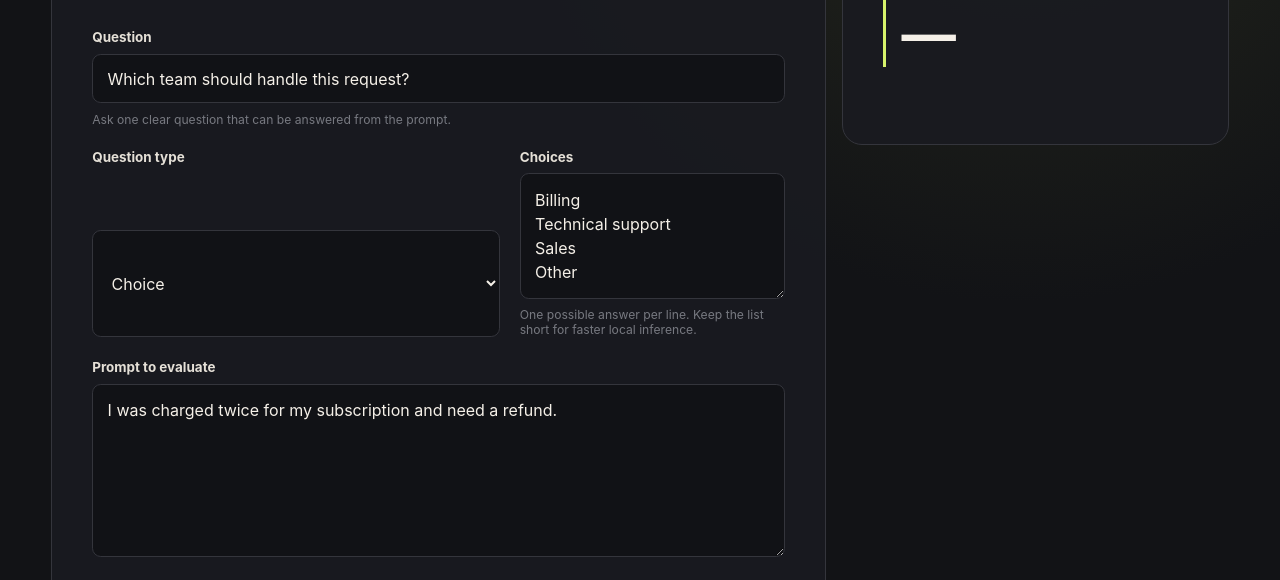
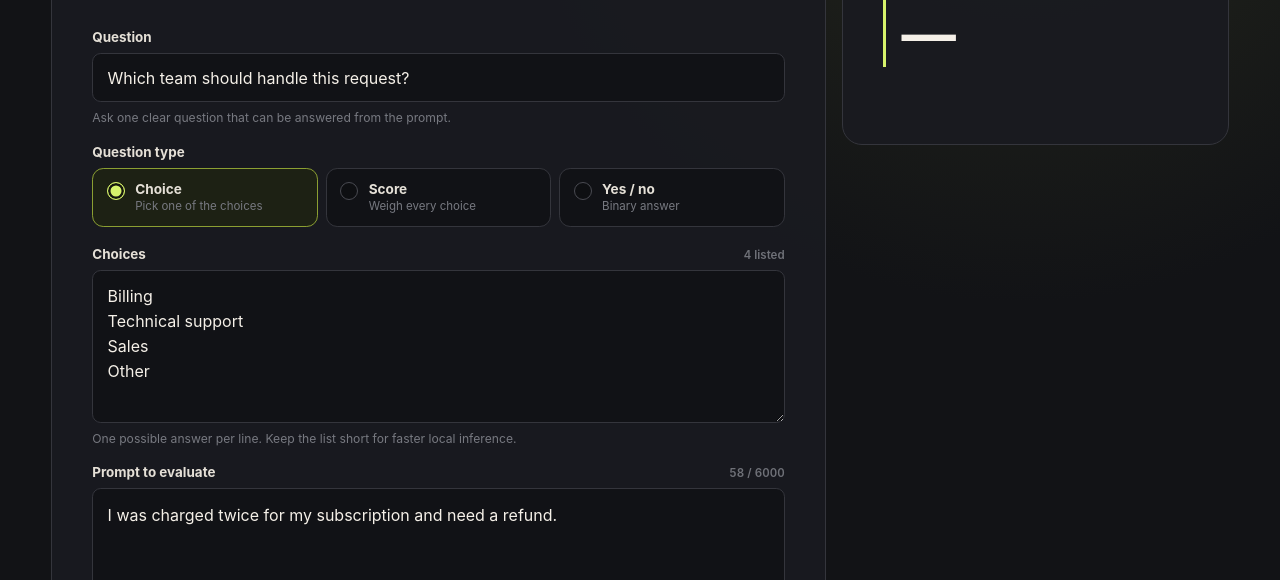
Before and after one commit to zeachco/hybrid-classification-poc, a website built with Vite: page client/index.html in a window 1280 px wide. Shown: the part 209-789 px from the top of the page. Built offline with nearby package versions, Linux system fonts and the light colour scheme.

Commit message:
Improve decision input UX
Replace the question-type select with a segmented control, make the
input fields a single full-width column, and add live choice/prompt
counters plus a Ctrl+Enter shortcut to evaluate.

```diff
--- a/client/src/main.ts
+++ b/client/src/main.ts
@@ -94,18 +94,39 @@ app.innerHTML = `
         <small>Ask one clear question that can be answered from the prompt.</small>
       </label>
 
-      <label class="field">
-        <span>Question type</span>
-        <select name="question_type" data-question-type>
-          <option value="choice">Choice</option>
-          <option value="score">Score</option>
-          <option value="noul">Yes / no</option>
-        </select>
+      <div class="field field-wide type-field">
+        <span id="question-type-label">Question type</span>
+        <div class="segmented" role="radiogroup" aria-labelledby="question-type-label" data-question-type>
+          <label class="segment">
+            <input type="radio" name="question_type" value="choice" checked />
+            <span class="segment-copy">
+              <strong>Choice</strong>
+              <small>Pick one of the choices</small>
+            </span>
           </label>
+          <label class="segment">
+            <input type="radio" name="question_type" value="score" />
+            <span class="segment-copy">
+              <strong>Score</strong>
+              <small>Weigh every choice</small>
+            </span>
+          </label>
+          <label class="segment">
+            <input type="radio" name="question_type" value="noul" />
+            <span class="segment-copy">
+              <strong>Yes / no</strong>
+              <small>Binary answer</small>
+            </span>
+          </label>
+        </div>
+      </div>
 
-      <label class="field choices-field" data-choices-field>
+      <label class="field field-wide choices-field" data-choices-field>
+        <span class="field-label">
           <span data-choices-label>Choices</span>
-        <textarea name="choices" rows="4" data-choices required>Billing
+          <span class="field-count" data-choices-count>4 listed</span>
+        </span>
+        <textarea name="choices" rows="5" data-choices required spellcheck="false">Billing
 Technical support
 Sales
 Other</textarea>
@@ -113,8 +134,12 @@ Other</textarea>
       </label>
 
       <label class="field field-wide prompt-field">
+        <span class="field-label">
           <span>Prompt to evaluate</span>
-        <textarea name="prompt" rows="6" required maxlength="6000" placeholder="Paste the text Laya should classify…">I was charged twice for my subscription and need a refund.</textarea>
+          <span class="field-count" data-prompt-count>0 / 6000</span>
+        </span>
+        <textarea name="prompt" rows="7" required maxlength="6000" data-prompt placeholder="Paste the text Laya should classify…">I was charged twice for my subscription and need a refund.</textarea>
+        <small>Press <kbd>Ctrl</kbd> + <kbd>Enter</kbd> to evaluate.</small>
       </label>
 
       <div class="client-loading" data-client-loading hidden aria-live="polite">
@@ -156,9 +181,12 @@ Other</textarea>
 `;
 
 const form = app.querySelector<HTMLFormElement>("[data-form]");
-const typeSelect = app.querySelector<HTMLSelectElement>("[data-question-type]");
+const typeGroup = app.querySelector<HTMLElement>("[data-question-type]");
 const choicesField = app.querySelector<HTMLElement>("[data-choices-field]");
 const choicesInput = app.querySelector<HTMLTextAreaElement>("[data-choices]");
+const choicesCount = app.querySelector<HTMLElement>("[data-choices-count]");
+const promptInput = app.querySelector<HTMLTextAreaElement>("[data-prompt]");
+const promptCount = app.querySelector<HTMLElement>("[data-prompt-count]");
 const submit = app.querySelector<HTMLButtonElement>("[data-submit]");
 const submitSpinner = app.querySelector<HTMLElement>("[data-submit-spinner]");
 const submitLabel = app.querySelector<HTMLElement>("[data-submit-label]");
@@ -173,15 +201,45 @@ const classification = app.querySelector<HTMLElement>("[data-classification]");
 const confidence = app.querySelector<HTMLElement>("[data-confidence]");
 const probabilities = app.querySelector<HTMLElement>("[data-probabilities]");
 
+function selectedQuestionType(): QuestionType {
+  const checked = form?.querySelector<HTMLInputElement>("input[name='question_type']:checked");
+  return (checked?.value ?? "choice") as QuestionType;
+}
+
+function updateChoicesCount(): void {
+  if (!choicesCount || !choicesInput) return;
+  const count = choicesInput.value
+    .split("\n")
+    .map((choice) => choice.trim())
+    .filter(Boolean).length;
+  choicesCount.textContent = count === 1 ? "1 listed" : `${count} listed`;
+}
+
+function updatePromptCount(): void {
+  if (!promptCount || !promptInput) return;
+  promptCount.textContent = `${promptInput.value.length} / ${promptInput.maxLength}`;
+}
+
 function updateQuestionType(): void {
-  const isYesNo = typeSelect?.value === "noul";
-  if (!choicesField || !choicesInput) return;
+  const isYesNo = selectedQuestionType() === "noul";
+  if (choicesField && choicesInput) {
     choicesField.hidden = isYesNo;
     choicesInput.required = !isYesNo;
   }
+  updateChoicesCount();
+}
 
-typeSelect?.addEventListener("change", updateQuestionType);
+typeGroup?.addEventListener("change", updateQuestionType);
+choicesInput?.addEventListener("input", updateChoicesCount);
+promptInput?.addEventListener("input", updatePromptCount);
+form?.addEventListener("keydown", (event) => {
+  if (event.key === "Enter" && (event.metaKey || event.ctrlKey)) {
+    event.preventDefault();
+    form?.requestSubmit();
+  }
+});
 updateQuestionType();
+updatePromptCount();
 
 function setStatus(message: string, state: "ready" | "error" | "loading" | "") {
   if (!status) return;
--- a/client/src/styles.css
+++ b/client/src/styles.css
@@ -217,8 +217,8 @@ h2 {
 
 .field {
   display: grid;
-  gap: 0.55rem;
-  margin-bottom: 1.35rem;
+  gap: 0.5rem;
+  margin-bottom: 1.15rem;
 }
 
 .field-wide {
@@ -227,8 +227,7 @@ h2 {
 
 .classifier {
   display: grid;
-  grid-template-columns: minmax(0, 1fr) minmax(12rem, 0.65fr);
-  column-gap: 1.25rem;
+  grid-template-columns: minmax(0, 1fr);
 }
 
 .form-heading,
@@ -253,6 +252,114 @@ h2 {
   font-size: 0.76rem;
 }
 
+.field-label {
+  display: flex;
+  align-items: baseline;
+  justify-content: space-between;
+  gap: 0.75rem;
+}
+
+.field-count {
+  color: #6f7178;
+  font-size: 0.72rem;
+  font-weight: 600;
+  font-variant-numeric: tabular-nums;
+  white-space: nowrap;
+}
+
+.segmented {
+  display: grid;
+  grid-template-columns: repeat(auto-fit, minmax(min(100%, 9.5rem), 1fr));
+  gap: 0.5rem;
+}
+
+.segment {
+  position: relative;
+  display: flex;
+  align-items: flex-start;
+  gap: 0.65rem;
+  border: 1px solid var(--line);
+  border-radius: 0.7rem;
+  background: #111216;
+  padding: 0.75rem 0.85rem;
+  cursor: pointer;
+  transition: border-color 140ms ease, background 140ms ease;
+}
+
+.segment input {
+  position: absolute;
+  inset: 0;
+  width: 100%;
+  height: 100%;
+  margin: 0;
+  opacity: 0;
+  pointer-events: none;
+}
+
+.segment::before {
+  content: "";
+  flex: 0 0 auto;
+  width: 1rem;
+  height: 1rem;
+  margin-top: 0.05rem;
+  border: 1px solid #4a4b52;
+  border-radius: 50%;
+  background: #0e0f12;
+  transition: border-color 140ms ease, background 140ms ease, box-shadow 140ms ease;
+}
+
+.segment:hover {
+  border-color: #4a4b52;
+  background: #16171c;
+}
+
+.segment:has(input:checked) {
+  border-color: var(--accent-dark);
+  background: #1d2114;
+}
+
+.segment:has(input:checked):hover {
+  border-color: var(--accent);
+}
+
+.segment:has(input:checked)::before {
+  border-color: var(--accent);
+  background: var(--accent);
+  box-shadow: inset 0 0 0 2.5px #15170d;
+}
+
+.segment:has(input:focus-visible) {
+  border-color: var(--accent-dark);
+  box-shadow: 0 0 0 3px #d7f36b1a;
+}
+
+.segment-copy {
+  display: grid;
+  gap: 0.15rem;
+}
+
+.segment-copy strong {
+  color: #e5e0d7;
+  font-size: 0.85rem;
+}
+
+.segment-copy small {
+  color: #777980;
+  font-size: 0.72rem;
+  line-height: 1.3;
+}
+
+kbd {
+  border: 1px solid var(--line);
+  border-bottom-width: 2px;
+  border-radius: 0.35rem;
+  background: #1b1c21;
+  padding: 0.05rem 0.3rem;
+  color: #d9d2c3;
+  font-family: ui-monospace, SFMono-Regular, Menlo, monospace;
+  font-size: 0.7rem;
+}
+
 input,
 select,
 textarea {
@@ -269,7 +376,7 @@ textarea {
 textarea {
   min-height: 7rem;
   resize: vertical;
-  line-height: 1.5;
+  line-height: 1.55;
 }
 
 input:focus,
@@ -501,6 +608,10 @@ button[data-state="loading"] .button-arrow {
     display: block;
   }
 
+  .segmented {
+    grid-template-columns: 1fr;
+  }
+
   .form-heading,
   .results-heading,
   .form-actions {
```
Lines whose indentation alone changed are shown as unchanged.
